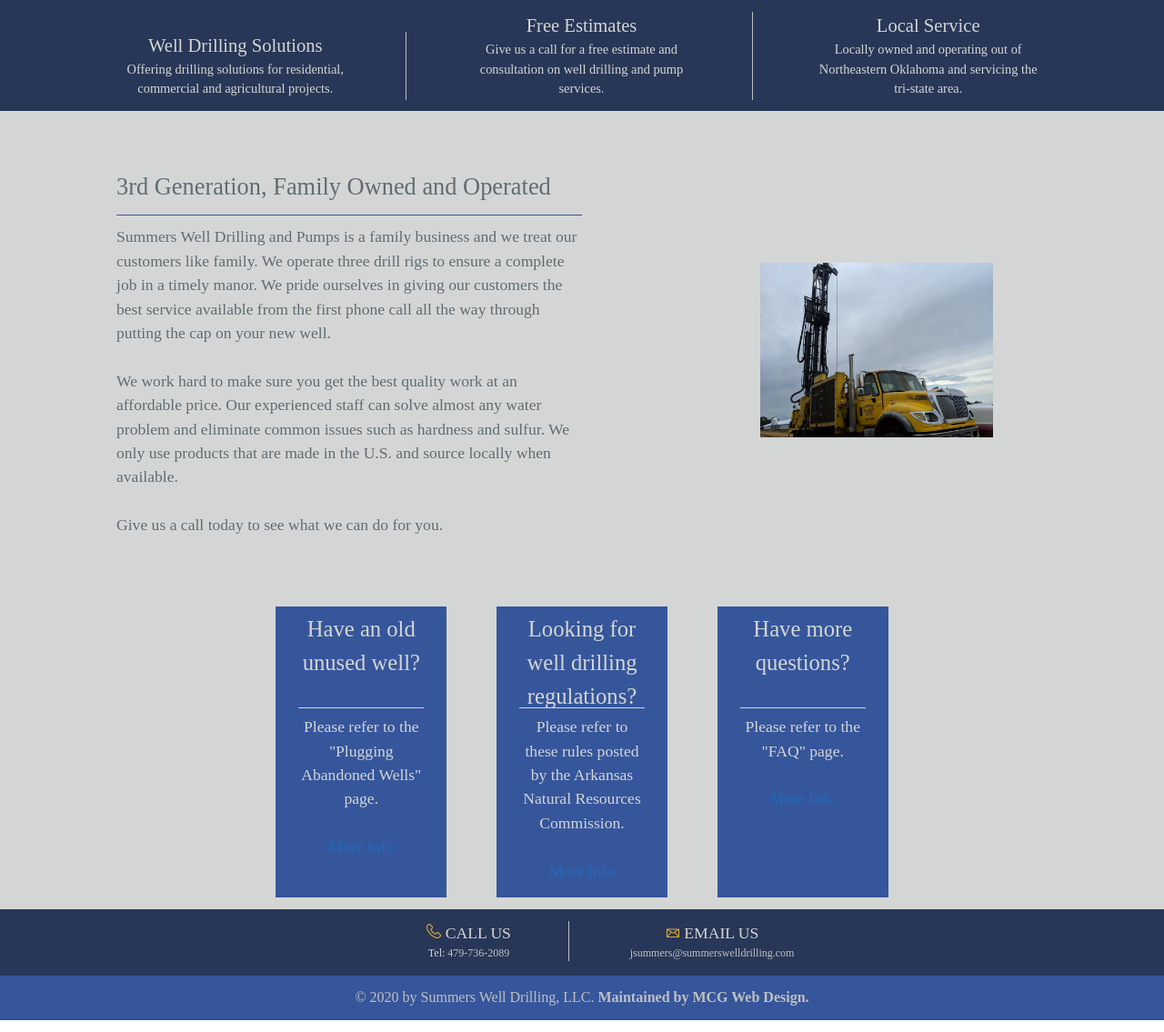
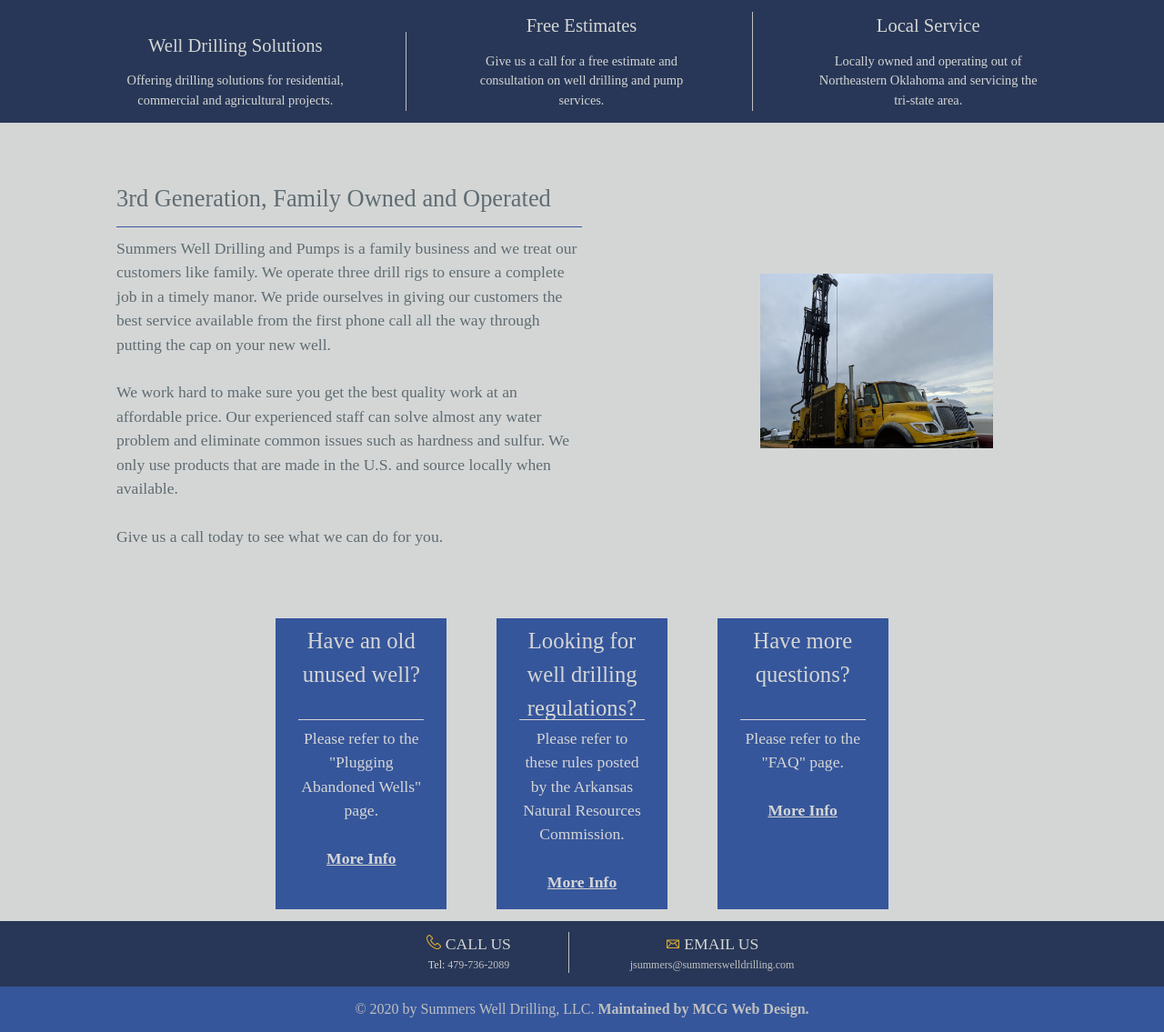
Before and after one commit to jamess999888/SummersDrilling, a Jekyll site: the page built from index.md, in a window 1280 px wide. Shown: the part 622-1757 px from the top of the page at 91% size. Built offline with Jekyll 4.4.1, drawn with Linux system fonts in a browser that asks for light colours; our own code applies the rules of GitHub Pages for plain Markdown files.

Commit message:
working on bottom box styling

```diff
--- a/css/style.css
+++ b/css/style.css
@@ -1088,7 +1088,7 @@ ul.topnav li.right {
     padding: 0 5%;
 }
 
-.mid-page-lists span h2 {
+.mid-page-lists span h3 {
     padding-bottom: 5%;
 }
 
@@ -1210,6 +1210,12 @@ ul.topnav li.right {
 
 .bottom-block-link-content {
     margin-top: 5%;
+}
+
+.bottom-block-link-content a {
+    color: #D4D6D5;
+    font-weight: bold;
+    text-decoration: underline;
 }
 
 .bottom-block-link-header {
```
